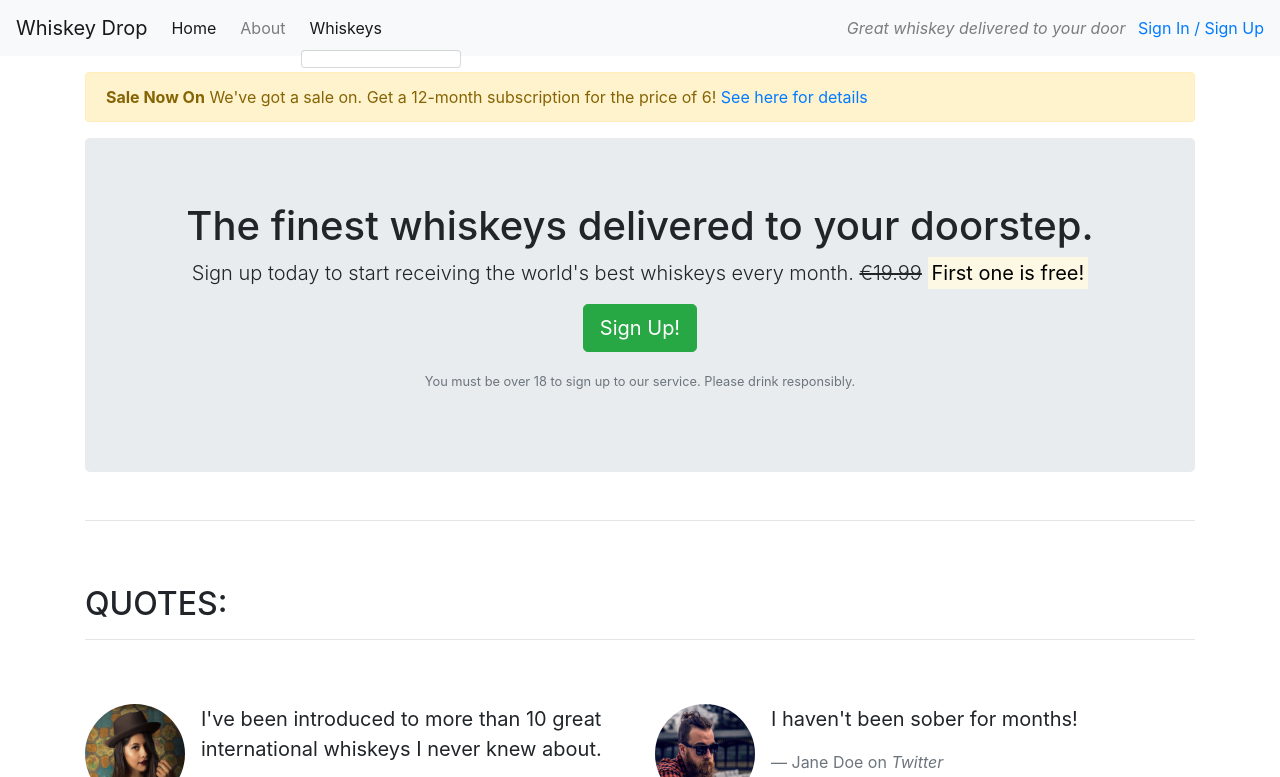
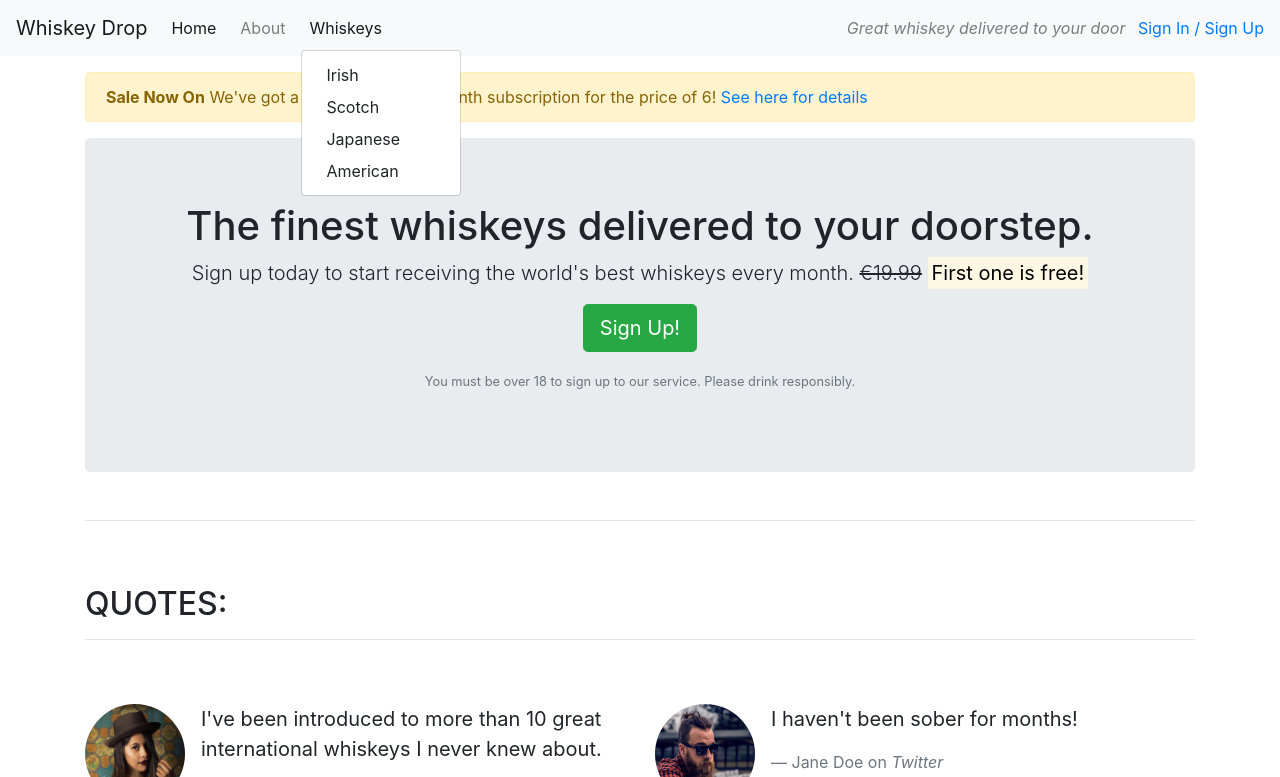
Before and after one commit to lenniep13/Whiskey, a plain HTML site: page index.html in a window 1280 px wide. Both pictures are taken after a click on the button "Whiskeys". Shown: the top 777 px of the page. Drawn offline with nearby package versions, Linux system fonts and the light colour scheme.

Commit message:
dropdown list

```diff
--- a/index.html
+++ b/index.html
@@ -26,10 +26,10 @@
             <li class="nav-item dropdown">
             <a class="nav-link Dropdown-toggle" href="#" id="navbarNavDropdownMenuLink" role="button" data-toggle="dropdown" aria-haspopup="true" aria-expanded="false">Whiskeys</a>
             <div class="dropdown-menu" aria-labelledby="navbarDropdownMenuLink">
-                <a class="dropdown-menu" href="#">Irish</a>
-                <a class="dropdown-menu" href="#">Scotch</a>
-                <a class="dropdown-menu" href="#">Japanese</a>
-                <a class="dropdown-menu" href="#">American</a>
+                <a class="dropdown-item" href="#">Irish</a>
+                <a class="dropdown-item" href="#">Scotch</a>
+                <a class="dropdown-item" href="#">Japanese</a>
+                <a class="dropdown-item" href="#">American</a>
             </div>
             </li>
 
```
